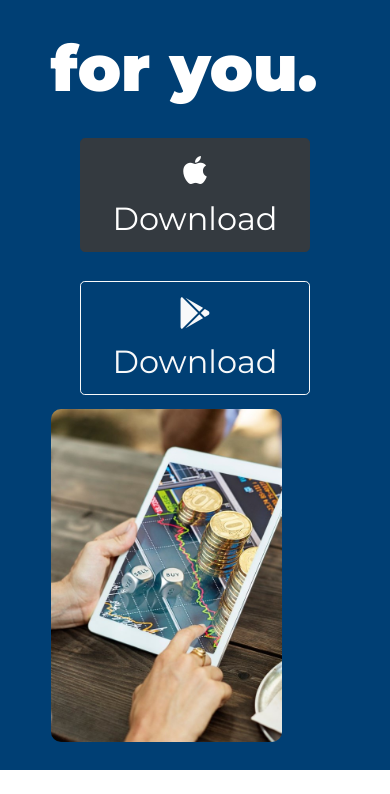
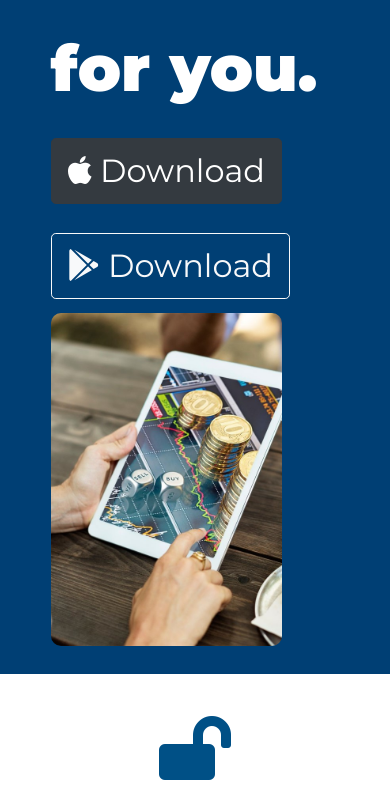
Before and after one commit to srinivasan-guna/Wealth-Planner, a plain HTML site: page index.html in a window 390 px wide. Shown: the part 1200-1994 px from the top of the page. Drawn offline with nearby package versions, Linux system fonts and the light colour scheme.

Commit message:
Update styles.css

```diff
--- a/css/styles.css
+++ b/css/styles.css
@@ -215,7 +215,7 @@ a{
   }
 
   .download-button {
-    margin: 5% 10% 5% 10%
+    margin: 5% 3% 5% 0;
   }
 
   .title-image{
```
